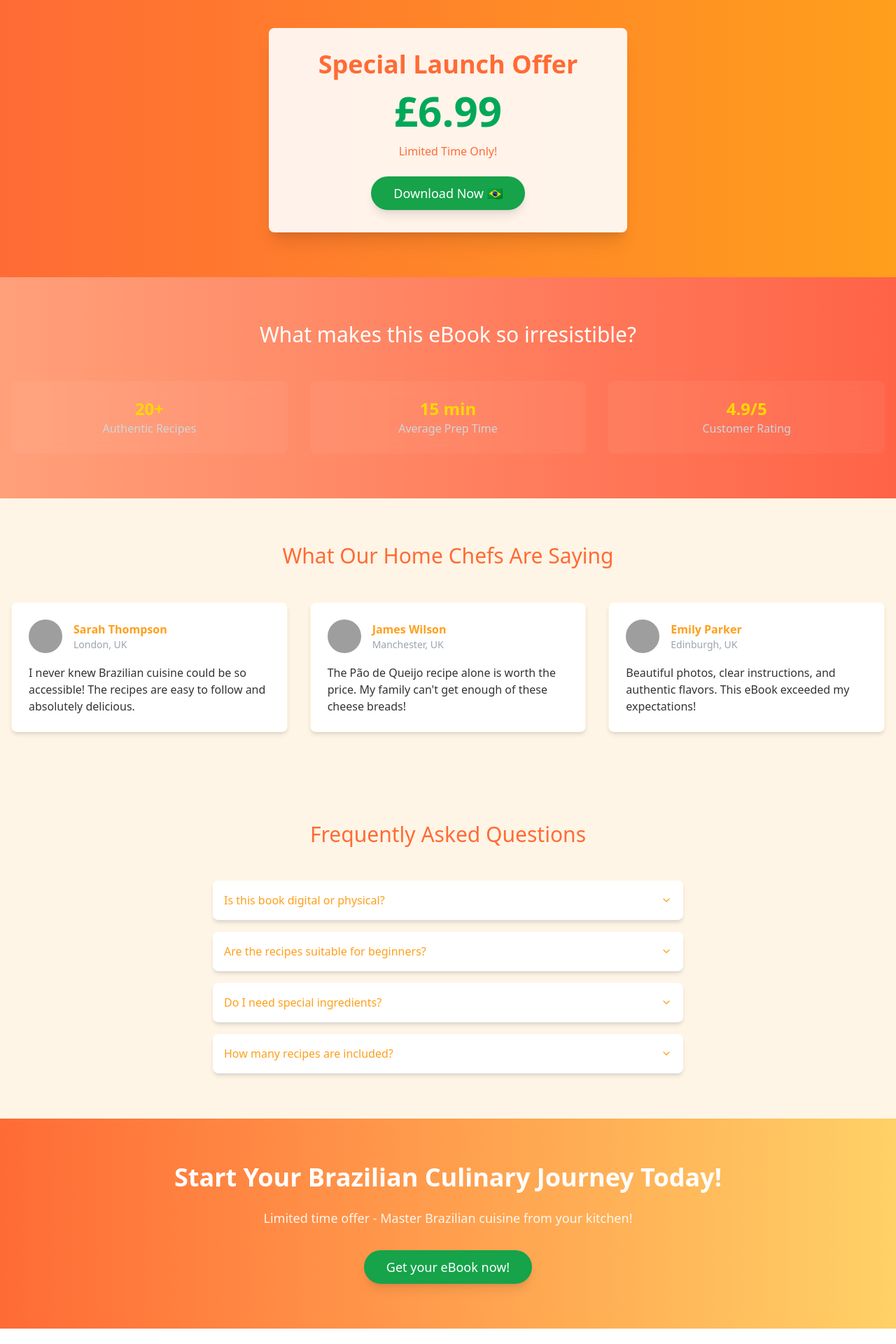
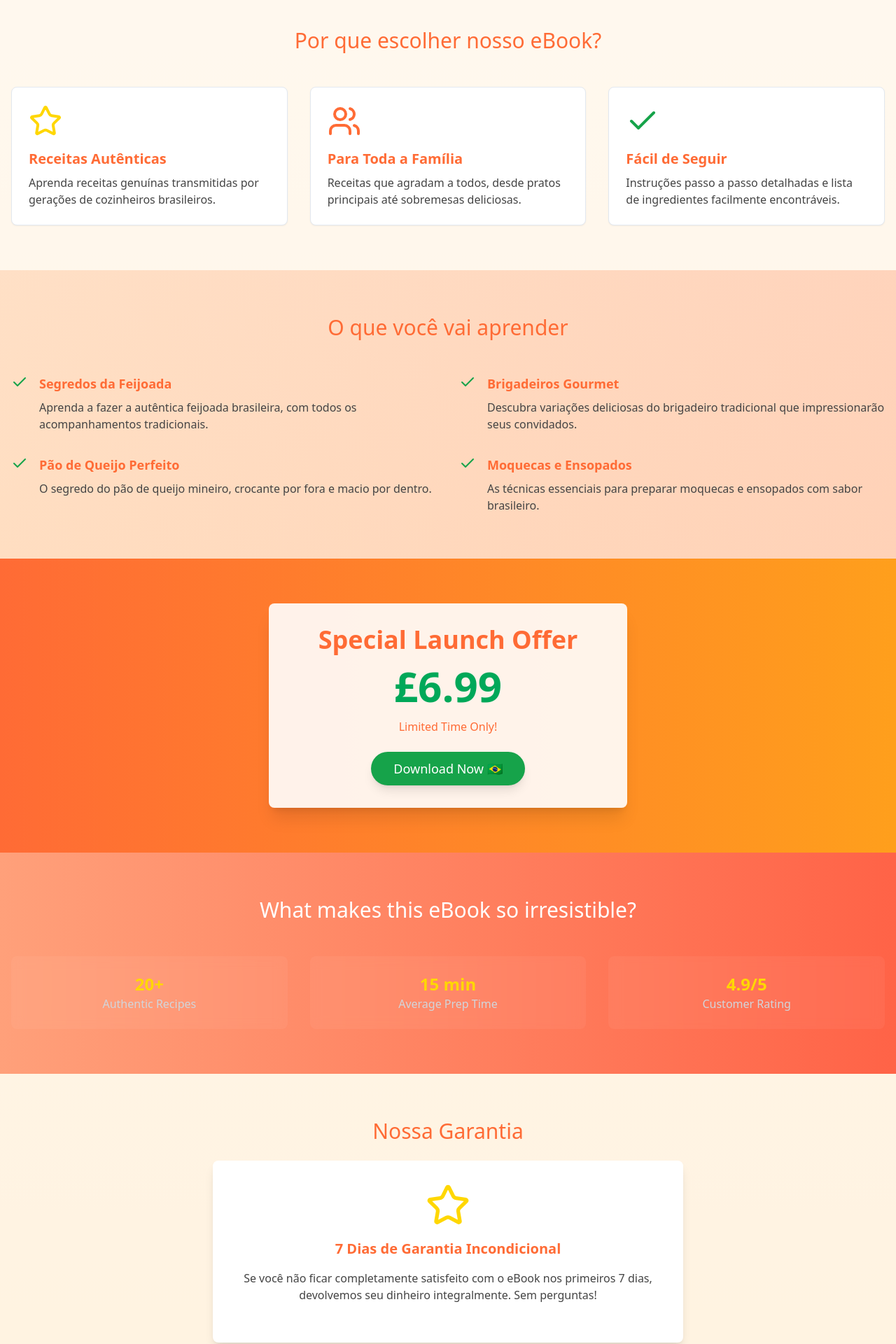
Before and after one commit to oweslmelo/sabor-brasil-landing-page, a React (Vite) app: page / in a window 1280 px wide. Shown: the part 580-2500 px from the top of the page at 70% size. Before the commit the page ends 2478 px from the top, so only its background shows below. Built offline with nearby package versions, Linux system fonts and the light colour scheme; grey boxes are pictures that could not be loaded.

Commit message:
feat: Enhance sales page with new sections
Add new sections to the sales page to improve conversion rates and make it more professional.

```diff
--- a/src/pages/Index.tsx
+++ b/src/pages/Index.tsx
@@ -1,8 +1,12 @@
 import { useState } from 'react';
 import { Button } from "@/components/ui/button";
 import { Accordion, AccordionContent, AccordionItem, AccordionTrigger } from "@/components/ui/accordion";
+import { Card } from "@/components/ui/card";
+import { Star, Check, Users } from "lucide-react";
+
 const Index = () => {
   const [isHovered, setIsHovered] = useState(false);
+
   return <div className="min-h-screen bg-gradient-to-b from-[#FFF5E6] to-[#FFE0B2] text-[#333]">
       {/* Hero Section */}
       <div className="relative overflow-hidden py-20">
@@ -31,6 +35,54 @@ const Index = () => {
         </div>
       </div>
 
+      {/* Benefits Section */}
+      <div className="py-16 bg-white/50">
+        <div className="container mx-auto px-4">
+          <h2 className="font-playfair text-3xl text-center mb-12 text-[#FF6B35]">
+            Por que escolher nosso eBook?
+          </h2>
+          <div className="grid grid-cols-1 md:grid-cols-3 gap-8">
+            <Card className="p-6 hover:shadow-xl transition-shadow">
+              <Star className="w-12 h-12 text-[#FFD700] mb-4" />
+              <h3 className="text-xl font-bold mb-2 text-[#FF6B35]">Receitas Autênticas</h3>
+              <p className="text-[#444]">Aprenda receitas genuínas transmitidas por gerações de cozinheiros brasileiros.</p>
+            </Card>
+            <Card className="p-6 hover:shadow-xl transition-shadow">
+              <Users className="w-12 h-12 text-[#FF6B35] mb-4" />
+              <h3 className="text-xl font-bold mb-2 text-[#FF6B35]">Para Toda a Família</h3>
+              <p className="text-[#444]">Receitas que agradam a todos, desde pratos principais até sobremesas deliciosas.</p>
+            </Card>
+            <Card className="p-6 hover:shadow-xl transition-shadow">
+              <Check className="w-12 h-12 text-green-600 mb-4" />
+              <h3 className="text-xl font-bold mb-2 text-[#FF6B35]">Fácil de Seguir</h3>
+              <p className="text-[#444]">Instruções passo a passo detalhadas e lista de ingredientes facilmente encontráveis.</p>
+            </Card>
+          </div>
+        </div>
+      </div>
+
+      {/* What You'll Learn Section */}
+      <div className="py-16 bg-gradient-to-r from-[#FFA07A]/20 to-[#FF6347]/20">
+        <div className="container mx-auto px-4">
+          <h2 className="font-playfair text-3xl text-center mb-12 text-[#FF6B35]">
+            O que você vai aprender
+          </h2>
+          <div className="grid grid-cols-1 md:grid-cols-2 gap-8">
+            {learningPoints.map((point, index) => (
+              <div key={index} className="flex items-start space-x-4">
+                <div className="flex-shrink-0">
+                  <Check className="w-6 h-6 text-green-600" />
+                </div>
+                <div>
+                  <h3 className="font-bold text-lg mb-2 text-[#FF6B35]">{point.title}</h3>
+                  <p className="text-[#444]">{point.description}</p>
+                </div>
+              </div>
+            ))}
+          </div>
+        </div>
+      </div>
+
       {/* Pricing Section */}
       <div className="py-16 relative overflow-hidden bg-gradient-to-r from-[#FF6B35] to-[#FF9F1C]">
         <div className="container mx-auto px-4">
@@ -48,9 +100,6 @@ const Index = () => {
           </div>
         </div>
       </div>
-
-      {/* Final CTA */}
-
 
       {/* Stats Section */}
       <div className="bg-gradient-to-r from-[#FFA07A] to-[#FF6347] py-16">
@@ -70,6 +119,25 @@ const Index = () => {
               <h3 className="text-2xl font-bold text-[#FFD700]">4.9/5</h3>
               <p className="text-gray-300">Customer Rating</p>
             </div>
+          </div>
+        </div>
+      </div>
+
+      {/* Guarantee Section */}
+      <div className="py-16 bg-white/50">
+        <div className="container mx-auto px-4 text-center">
+          <h2 className="font-playfair text-3xl mb-6 text-[#FF6B35]">
+            Nossa Garantia
+          </h2>
+          <div className="max-w-2xl mx-auto bg-white p-8 rounded-lg shadow-lg">
+            <Star className="w-16 h-16 text-[#FFD700] mx-auto mb-4" />
+            <h3 className="text-xl font-bold mb-4 text-[#FF6B35]">
+              7 Dias de Garantia Incondicional
+            </h3>
+            <p className="text-[#444] mb-6">
+              Se você não ficar completamente satisfeito com o eBook nos primeiros 7 dias,
+              devolvemos seu dinheiro integralmente. Sem perguntas!
+            </p>
           </div>
         </div>
       </div>
@@ -132,6 +200,26 @@ const Index = () => {
       </footer>
     </div>;
 };
+
+const learningPoints = [
+  {
+    title: "Segredos da Feijoada",
+    description: "Aprenda a fazer a autêntica feijoada brasileira, com todos os acompanhamentos tradicionais."
+  },
+  {
+    title: "Brigadeiros Gourmet",
+    description: "Descubra variações deliciosas do brigadeiro tradicional que impressionarão seus convidados."
+  },
+  {
+    title: "Pão de Queijo Perfeito",
+    description: "O segredo do pão de queijo mineiro, crocante por fora e macio por dentro."
+  },
+  {
+    title: "Moquecas e Ensopados",
+    description: "As técnicas essenciais para preparar moquecas e ensopados com sabor brasileiro."
+  }
+];
+
 const testimonials = [{
   name: "Sarah Thompson",
   location: "London, UK",
@@ -148,6 +236,7 @@ const testimonials = [{
   text: "Beautiful photos, clear instructions, and authentic flavors. This eBook exceeded my expectations!",
   avatar: "https://images.unsplash.com/photo-1544005313-94ddf0286df2?w=64&h=64&fit=crop&crop=faces"
 }];
+
 const faqs = [{
   question: "Is this book digital or physical?",
   answer: "This is a digital eBook (PDF format) that you can read on any device - your computer, tablet, or smartphone."
@@ -161,4 +250,5 @@ const faqs = [{
   question: "How many recipes are included?",
   answer: "The eBook contains 30 traditional Brazilian recipes, including main dishes, sides, desserts, and drinks."
 }];
+
 export default Index;
```
